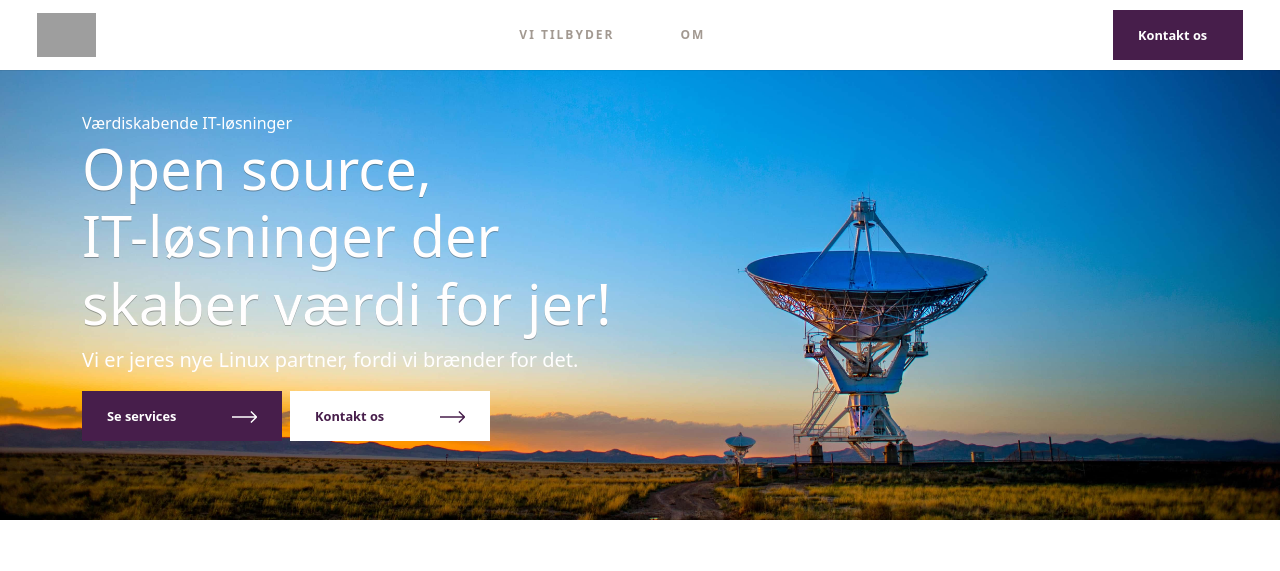
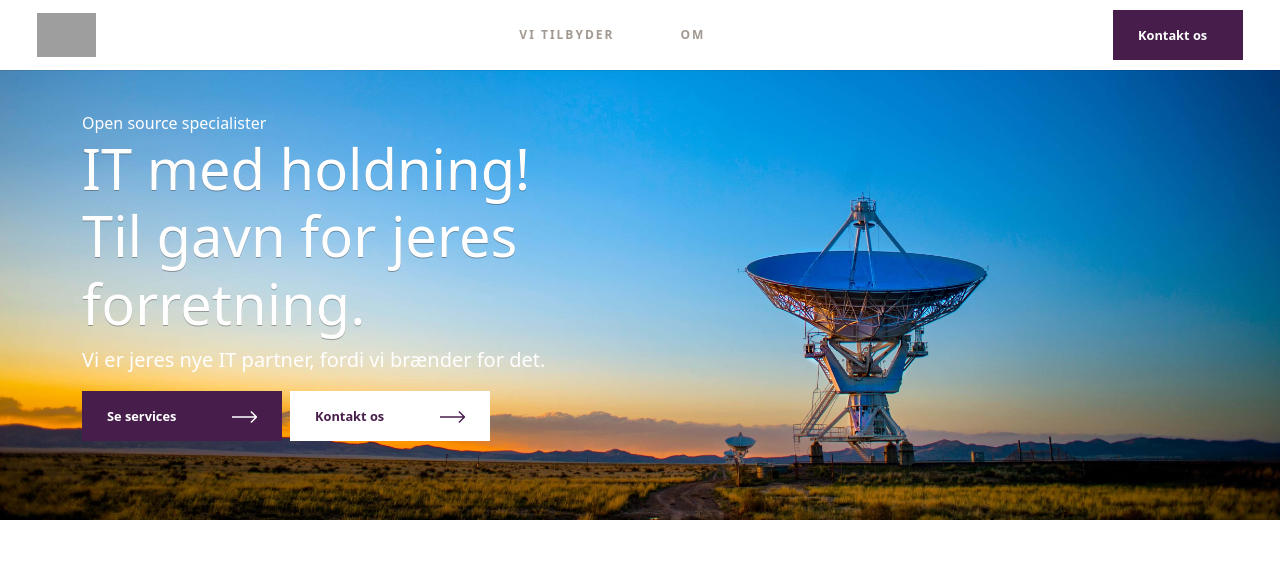
Before and after one commit to AngelFreak/xperta.dk, a Django app: page / in a window 1280 px wide. Shown: the top 571 px of the page. Run offline with Django 3.2, Linux system fonts and the light colour scheme; some libraries are stand-ins or nearby versions; grey boxes are pictures that could not be loaded.

Commit message:
Add new hero text

```diff
--- a/website/mainsite/templates/mainsite/index.html
+++ b/website/mainsite/templates/mainsite/index.html
@@ -7,9 +7,9 @@ style="min-height: 65vh; background-size: cover; background-color: rgba(var(--bs
 <div class="container">
   <div class="row justify-content-start align-items-center d-flex h-100 ">
     <div class="col-12 col-md-6">
-      <label>Værdiskabende IT-løsninger</label>
-      <h1 class="display-4 mb-2 mt-5 h1-head hero"><strong>Open source, </br>IT-løsninger der skaber værdi for jer!</strong> </h1>
-      <p class="lead mb-3 hero hero-sub">Vi er jeres nye Linux partner, fordi vi brænder for det.</p>
+      <label>Open source specialister</label>
+      <h1 class="display-4 mb-2 mt-5 h1-head hero"><strong>IT med holdning! </br>Til gavn for jeres forretning.</strong> </h1>
+      <p class="lead mb-3 hero hero-sub">Vi er jeres nye IT partner, fordi vi brænder for det.</p>
       <div class="d-grid gap-2 d-sm-flex ">
           <a class="btn btn-primary" href="#services" target="_self" title="Se vores services" style="outline: currentcolor none medium;">
               <span>Se services
```
